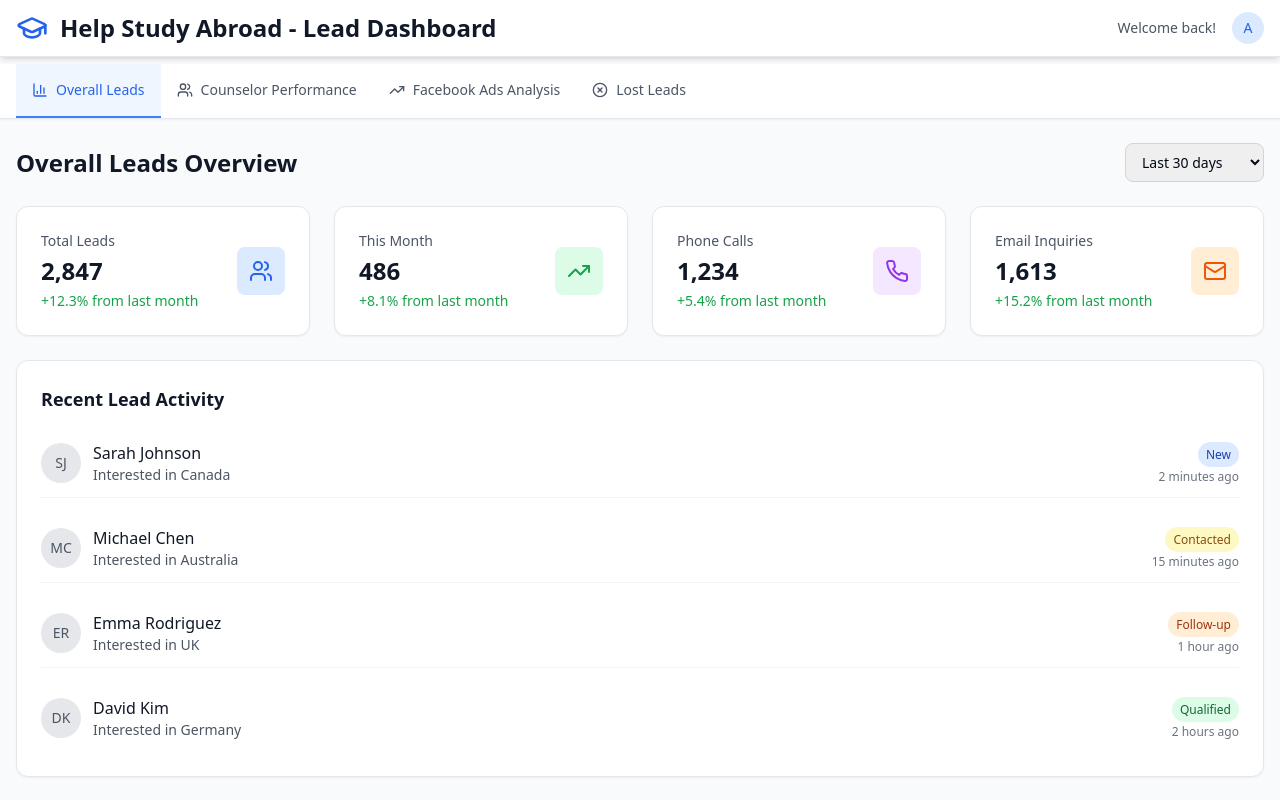
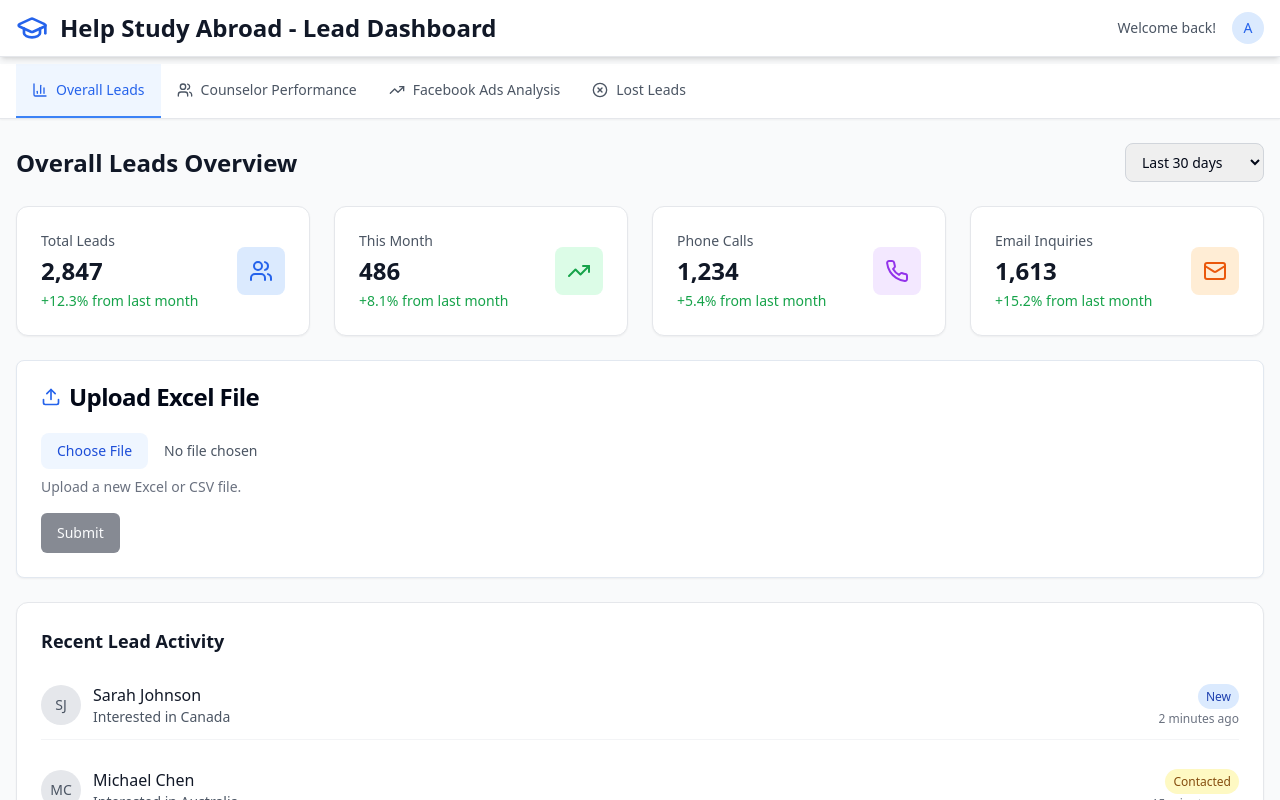
Before and after one commit to kanishka-raisania/education-lead-view, a React (Vite) app: page / in a window 1280 px wide. Shown: the top 800 px of the page. Built offline with nearby package versions, Linux system fonts and the light colour scheme.

Commit message:
feat: Add file upload section to Overall Leads tab
Adds a file upload section within the "Overall Leads" tab, including a card with a file input for .xlsx and .csv files, a submit button, and helper text. Styles the card with Tailwind CSS for a visually appealing design.

```diff
--- a/src/components/tabs/OverallLeads.tsx
+++ b/src/components/tabs/OverallLeads.tsx
@@ -1,8 +1,26 @@
 
-import React from 'react';
-import { TrendingUp, Users, Phone, Mail } from 'lucide-react';
+import React, { useState } from 'react';
+import { TrendingUp, Users, Phone, Mail, Upload } from 'lucide-react';
+import { Button } from '../ui/button';
+import { Card, CardContent, CardHeader, CardTitle } from '../ui/card';
 
 const OverallLeads = () => {
+  const [selectedFile, setSelectedFile] = useState<File | null>(null);
+
+  const handleFileChange = (event: React.ChangeEvent<HTMLInputElement>) => {
+    const file = event.target.files?.[0];
+    if (file) {
+      setSelectedFile(file);
+    }
+  };
+
+  const handleSubmit = () => {
+    if (selectedFile) {
+      console.log('Uploading file:', selectedFile.name);
+      // Handle file upload logic here
+    }
+  };
+
   const stats = [
     {
       title: 'Total Leads',
@@ -71,6 +89,33 @@ const OverallLeads = () => {
         })}
       </div>
 
+      <Card className="bg-white">
+        <CardHeader>
+          <CardTitle className="flex items-center gap-2">
+            <Upload className="h-5 w-5 text-blue-600" />
+            Upload Excel File
+          </CardTitle>
+        </CardHeader>
+        <CardContent className="space-y-4">
+          <div className="space-y-2">
+            <input
+              type="file"
+              accept=".xlsx,.csv"
+              onChange={handleFileChange}
+              className="block w-full text-sm text-gray-600 file:mr-4 file:py-2 file:px-4 file:rounded-lg file:border-0 file:text-sm file:font-medium file:bg-blue-50 file:text-blue-700 hover:file:bg-blue-100 cursor-pointer"
+            />
+            <p className="text-sm text-gray-500">Upload a new Excel or CSV file.</p>
+          </div>
+          <Button
+            onClick={handleSubmit}
+            disabled={!selectedFile}
+            className="w-full sm:w-auto"
+          >
+            Submit
+          </Button>
+        </CardContent>
+      </Card>
+
       <div className="bg-white rounded-xl shadow-sm border border-gray-200 p-6">
         <h3 className="text-lg font-semibold text-gray-900 mb-4">Recent Lead Activity</h3>
         <div className="space-y-4">
```
